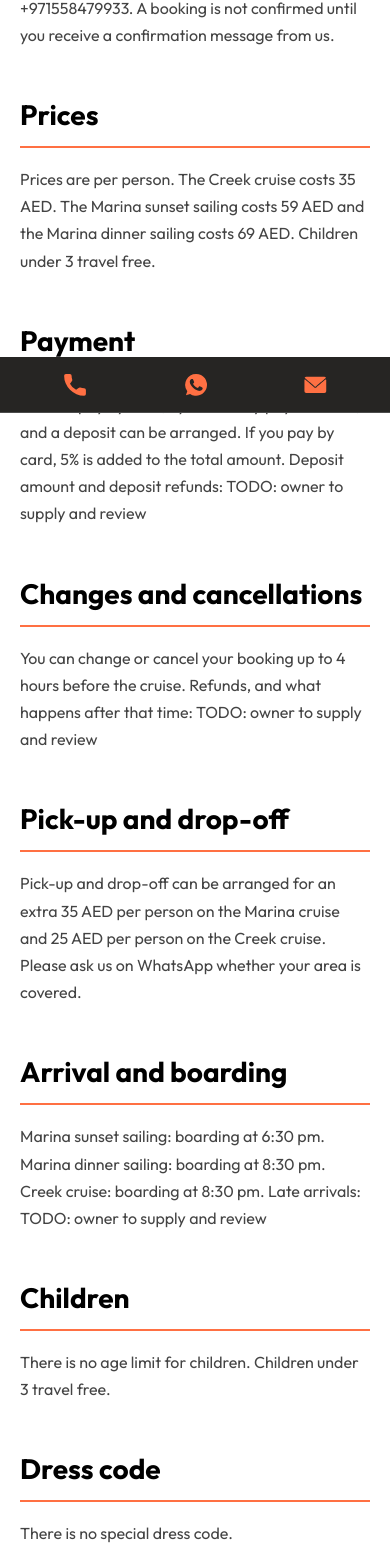
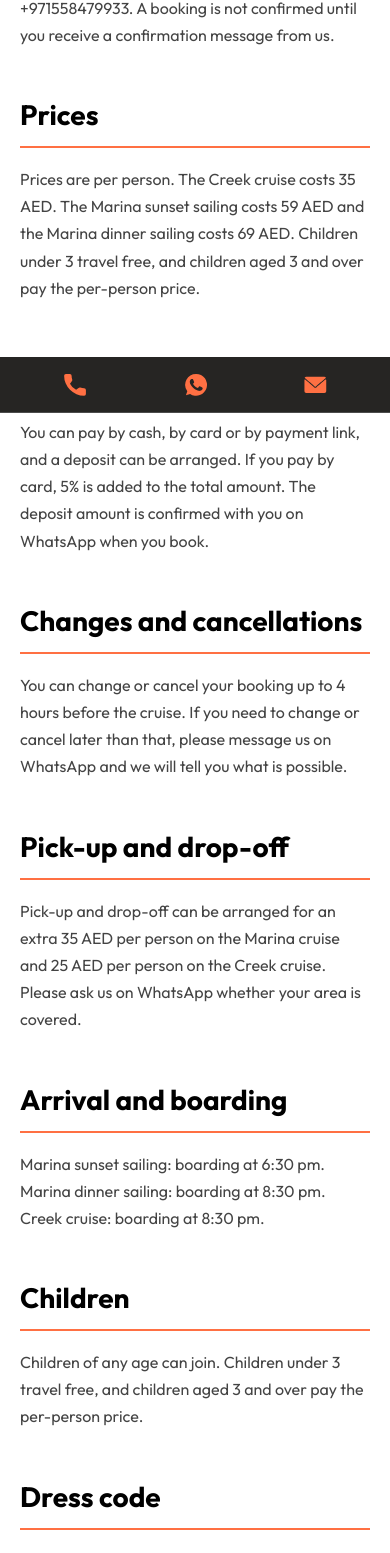
Before and after one commit to asnainyounas/dubai-cruise-frontend, a Next.js app: page /terms-and-conditions in a window 390 px wide. Shown: the part 431-1984 px from the top of the page. Built offline with nearby package versions, Linux system fonts and the light colour scheme; no server answers.

Commit message:
Phone footer with office details, remove old booking form

```diff
--- a/src/app/layout.tsx
+++ b/src/app/layout.tsx
@@ -13,6 +13,7 @@ const mainFont = Outfit({
   variable: "--font-main",
 });
 const SITE_URL = process.env.NEXT_PUBLIC_SITE_URL ?? "http://localhost:3000";
+const IS_LIVE = !/localhost|vercel\.app/.test(SITE_URL);
 
 const TITLE = `Dhow Cruise Dubai from ${PRICE.creek} ${CURRENCY} | Marina and Creek Dinner Cruises`;
 const DESCRIPTION = `Two-hour dinner cruises in Dubai Marina and on Dubai Creek with a buffet dinner, live shows and music, from ${PRICE.creek} ${CURRENCY} per person. Book on WhatsApp.`;
@@ -25,6 +26,7 @@ export const metadata: Metadata = {
     template: `%s | ${BUSINESS.name}`,
   },
   description: DESCRIPTION,
+  robots: IS_LIVE ? undefined : { index: false, follow: false },
   openGraph: {
     title: TITLE,
     description: DESCRIPTION,
--- a/src/app/privacy-policy/page.tsx
+++ b/src/app/privacy-policy/page.tsx
@@ -1,27 +1,40 @@
 import type { Metadata } from "next";
+import { BUSINESS, OFFICE } from "@/data/business";
 
 export const metadata: Metadata = {
   title: "Privacy Policy",
   description: "How this website handles the information you give us when you book.",
   alternates: { canonical: "/privacy-policy" },
-  // Placeholder page: remove this line when the owner has supplied the real policy.
+  // Keep noindex until the owner has reviewed this page.
   robots: { index: false, follow: false },
 };
 
-const TODO = "TODO: owner to supply and review";
-
-// DRAFT: must be reviewed by the business owner before launch.
-// Update the "Information you give us" section when bookings are connected to the backend.
+// DRAFT: the owner must review this page before launch.
 const SECTIONS: { title: string; body: string }[] = [
   {
     title: "Information you give us",
-    body: "When you use the booking box, the details you enter (date, number of guests, your name and notes) are placed into a WhatsApp message that you send to us. This website does not store them.",
+    body: "When you use the booking box on a cruise page, the details you enter (date, number of guests, your name and notes) are placed into a WhatsApp message that you send to us. This website does not store them.",
   },
-  { title: "How we use your information", body: TODO },
-  { title: "Cookies and analytics", body: TODO },
-  { title: "Sharing your information", body: TODO },
-  { title: "Your choices", body: TODO },
-  { title: "Contact", body: "Message us on WhatsApp at +971558479933." },
+  {
+    title: "How we use your information",
+    body: "We use the details you send us on WhatsApp to reply to you, to confirm your booking and to arrange the cruise, including pick-up and drop-off if you ask for it.",
+  },
+  {
+    title: "Cookies and analytics",
+    body: "This website does not use advertising cookies or analytics tools at the moment. The maps on this website are provided by Google and may set their own cookies when they load. If we add analytics later, we will update this page.",
+  },
+  {
+    title: "Sharing your information",
+    body: "We do not sell your information. If you pay by card or by payment link, the payment is handled by the payment provider, and this website does not store your card details.",
+  },
+  {
+    title: "Your choices",
+    body: "You can ask us to delete the details you sent us by messaging us on WhatsApp.",
+  },
+  {
+    title: "Contact",
+    body: `WhatsApp: +${BUSINESS.whatsappNumber}. Email: ${BUSINESS.email}. Office: ${OFFICE.name}, ${OFFICE.address}. Opening hours: ${OFFICE.hours}.`,
+  },
 ];
 
 export default function PrivacyPage() {
--- a/src/app/robots.ts
+++ b/src/app/robots.ts
@@ -1,8 +1,13 @@
 import type { MetadataRoute } from "next";
 
 const SITE_URL = process.env.NEXT_PUBLIC_SITE_URL ?? "http://localhost:3000";
+// Search engines are blocked until a real domain is set (not localhost, not vercel.app).
+const IS_LIVE = !/localhost|vercel\.app/.test(SITE_URL);
 
 export default function robots(): MetadataRoute.Robots {
+  if (!IS_LIVE) {
+    return { rules: { userAgent: "*", disallow: "/" } };
+  }
   return {
     rules: { userAgent: "*", allow: "/" },
     sitemap: `${SITE_URL}/sitemap.xml`,
--- a/src/app/terms-and-conditions/page.tsx
+++ b/src/app/terms-and-conditions/page.tsx
@@ -18,7 +18,6 @@ export const metadata: Metadata = {
   robots: { index: false, follow: false },
 };
 
-const TODO = "TODO: owner to supply and review";
 const aed = (n: number) => `${n} ${CURRENCY}`;
 
 // DRAFT: must be reviewed by the business owner before launch.
@@ -29,15 +28,15 @@ const SECTIONS: { title: string; body: string }[] = [
   },
   {
     title: "Prices",
-    body: `Prices are per person. The Creek cruise costs ${aed(PRICE.creek)}. The Marina sunset sailing costs ${aed(PRICE.marinaEarly)} and the Marina dinner sailing costs ${aed(PRICE.marinaLate)}. Children under 3 travel free.`,
+    body: `Prices are per person. The Creek cruise costs ${aed(PRICE.creek)}. The Marina sunset sailing costs ${aed(PRICE.marinaEarly)} and the Marina dinner sailing costs ${aed(PRICE.marinaLate)}. Children under 3 travel free, and children aged 3 and over pay the per-person price.`,
   },
   {
     title: "Payment",
-    body: `You can pay by cash, by card or by payment link, and a deposit can be arranged. If you pay by card, ${CARD_FEE_PERCENT}% is added to the total amount. Deposit amount and deposit refunds: ${TODO}`,
+    body: `You can pay by cash, by card or by payment link, and a deposit can be arranged. If you pay by card, ${CARD_FEE_PERCENT}% is added to the total amount. The deposit amount is confirmed with you on WhatsApp when you book.`,
   },
   {
     title: "Changes and cancellations",
-    body: `You can change or cancel your booking up to 4 hours before the cruise. Refunds, and what happens after that time: ${TODO}`,
+    body: `You can change or cancel your booking up to 4 hours before the cruise. If you need to change or cancel later than that, please message us on WhatsApp and we will tell you what is possible.`,
   },
   {
     title: "Pick-up and drop-off",
@@ -45,13 +44,17 @@ const SECTIONS: { title: string; body: string }[] = [
   },
   {
     title: "Arrival and boarding",
-    body: `Marina sunset sailing: boarding at ${SAILINGS.marinaEarly.boarding}. Marina dinner sailing: boarding at ${SAILINGS.marinaLate.boarding}. Creek cruise: boarding at ${SAILINGS.creek.boarding}. Late arrivals: ${TODO}`,
+    body: `Marina sunset sailing: boarding at ${SAILINGS.marinaEarly.boarding}. Marina dinner sailing: boarding at ${SAILINGS.marinaLate.boarding}. Creek cruise: boarding at ${SAILINGS.creek.boarding}.`,
   },
   {
     title: "Children",
-    body: "There is no age limit for children. Children under 3 travel free.",
+    body: "Children of any age can join. Children under 3 travel free, and children aged 3 and over pay the per-person price.",
   },
   { title: "Dress code", body: "There is no special dress code." },
+  {
+    title: "Behaviour and safety on board",
+    body: "Please follow the instructions of the crew on board, for your own safety and the safety of other guests.",
+  },
   {
     title: "Contact",
     body: `WhatsApp: +${BUSINESS.whatsappNumber}. Email: ${BUSINESS.email}. Office: ${OFFICE.name}, ${OFFICE.address}. Opening hours: ${OFFICE.hours}.`,
--- a/src/data/business.ts
+++ b/src/data/business.ts
@@ -25,7 +25,6 @@ export const PICKUP_EXTRA = {
 };
 
 export const SAILINGS = {
-  // CONFIRM: his price list said "7-9" for this sailing, but the times he confirmed earlier were 6:00 to 8:00 pm.
    // CONFIRM boarding with your friend: 6:30 pm is a guess based on the other sailings, which board 30 minutes before.
   marinaEarly: { boarding: "6:30 pm", cruise: "7:00 pm to 9:00 pm", start: "7:00 PM" },
   marinaLate: { boarding: "8:30 pm", cruise: "9:00 pm to 11:00 pm", start: "9:00 PM" },
--- a/src/data/cruises.ts
+++ b/src/data/cruises.ts
@@ -53,18 +53,19 @@ const img = (url: string, alt: string): CruiseImage => ({ url, alt });
 const pickup = (extra: number) =>
   `Pick-up and drop-off can be arranged for an extra ${aed(extra)} per person. Ask us on WhatsApp whether your area is covered.`;
 const CHANGE_POLICY = "You can change or cancel your booking up to 4 hours before the cruise.";
-const CHILDREN = "Yes. There is no age limit for children. Children under 3 travel free, and children aged 3 and over pay for a ticket.";
+const CHILDREN =
+  "Children of any age can join. Children under 3 travel free, and children aged 3 and over pay the per-person price.";
 const NO_DRESS_CODE = "There is no special dress code.";
 
 const PAYMENT = `You can pay by cash, by card or by payment link, and a deposit can be arranged. If you pay by card, ${CARD_FEE_PERCENT}% is added to the total amount. Ask us on WhatsApp for the details.`;
 
 const MARINA_TIMES = `Sunset sailing: boarding at ${SAILINGS.marinaEarly.boarding}, cruising from ${SAILINGS.marinaEarly.cruise}. Dinner sailing: boarding at ${SAILINGS.marinaLate.boarding}, cruising from ${SAILINGS.marinaLate.cruise}.`;
-const MARINA_PRICES = `The sunset sailing costs ${aed(PRICE.marinaEarly)} per person and the dinner sailing costs ${aed(PRICE.marinaLate)} per person. Children under 3 travel free.`;
+const MARINA_PRICES = `The sunset sailing costs ${aed(PRICE.marinaEarly)} per person and the dinner sailing costs ${aed(PRICE.marinaLate)} per person. Children under 3 travel free, and children aged 3 and over pay the per-person price.`;
 const MARINA_SIGHTS =
   "You pass the Marina skyscrapers, the Dubai Marina canal, Dubai Marina Mall and Pier 7, the twisted tower on the canal, and Jumeirah Beach, with views towards Ain Dubai.";
 
 const CREEK_TIMES = `Boarding is at ${SAILINGS.creek.boarding}, half an hour before sailing. The cruise is normally from ${SAILINGS.creek.cruise}.`;
-const CREEK_PRICES = `The Creek cruise costs ${aed(PRICE.creek)} per person. Children under 3 travel free.`;
+const CREEK_PRICES = `The Creek cruise costs ${aed(PRICE.creek)} per person. Children under 3 travel free, and children aged 3 and over pay the per-person price.`;
 const CREEK_SIGHTS =
   "On the way you pass places such as the Spice Souk, the Bur Dubai Bazaar, Dubai Museum, the Dubai Heritage Center and Village, Al Maktoum Bridge, Sheikh Maktoum House, the Al Bastakia District, the Ruler's Court, Dubai Heritage House, the National Bank of Dubai building, Infinity Bridge and Palm Deira.";
 const CREEK_LOCATION =
@@ -108,7 +109,7 @@ export const CRUISES: Record<string, CruiseData> = {
       "A buffet dinner is served on board during the cruise, and soft drinks are free.",
       "Five live shows are part of the evening: Tanura dance, puppet dance, horse dance, Sufi dance and an Egyptian lights Tanura show, with music throughout.",
       "There is no welcome drink on the Creek cruise.",
-      `Drinks beyond the free soft drinks: ${TODO}`,
+      "Soft drinks are free. If you have a question about other drinks, ask us on WhatsApp.",
     ],
     whyChoose: [
       "A historic Creek route past heritage landmarks",
@@ -198,7 +199,7 @@ export const CRUISES: Record<string, CruiseData> = {
     foodAndEntertainment: [
       "Welcome drinks and an international buffet dinner are included, along with unlimited soft beverages.",
       "Live entertainment on board includes a Tanura show, a drum show and a puppet show, with music throughout the cruise.",
-      `Drinks beyond the free soft drinks: ${TODO}`,
+      "Soft drinks are free. If you have a question about other drinks, ask us on WhatsApp.",
     ],
     whyChoose: [
       "A choice of sunset or dinner sailing",
--- a/src/data/home.ts
+++ b/src/data/home.ts
@@ -260,7 +260,7 @@ export const FAQS_MAIN: FaqItemData[] = [
   },
   {
     q: "How much does a cruise cost?",
-    a: `The Creek cruise costs ${PRICE.creek} ${CURRENCY} per person. The Marina sunset sailing costs ${PRICE.marinaEarly} ${CURRENCY} per person and the Marina dinner sailing costs ${PRICE.marinaLate} ${CURRENCY} per person. Children under 3 travel free.`,
+    a: `The Creek cruise costs ${PRICE.creek} ${CURRENCY} per person. The Marina sunset sailing costs ${PRICE.marinaEarly} ${CURRENCY} per person and the Marina dinner sailing costs ${PRICE.marinaLate} ${CURRENCY} per person. Children under 3 travel free, and children aged 3 and over pay the per-person price.`,
   },
   {
     q: "What is included in the cruise?",
@@ -311,7 +311,7 @@ export const FAQS_EXTRA: FaqItemData[] = [
   },
   {
     q: "Can children join the cruise?",
-       a: "Yes. There is no age limit for children. Children under 3 travel free, and children aged 3 and over pay for a ticket.",
+    a: "Children of any age can join. Children under 3 travel free, and children aged 3 and over pay the per-person price.",
   },
 ];
 
```
Also changed, not shown: src/app/about/page.tsx (+0 -10 lines).
